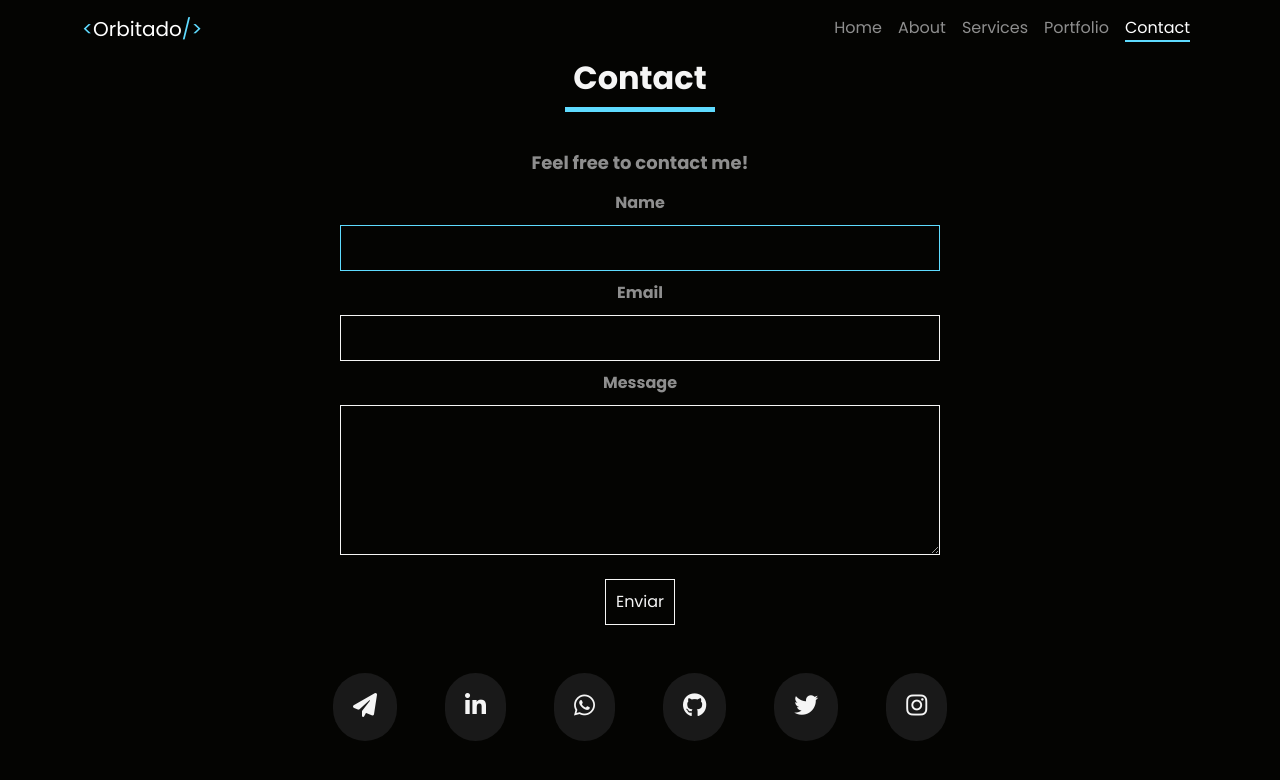
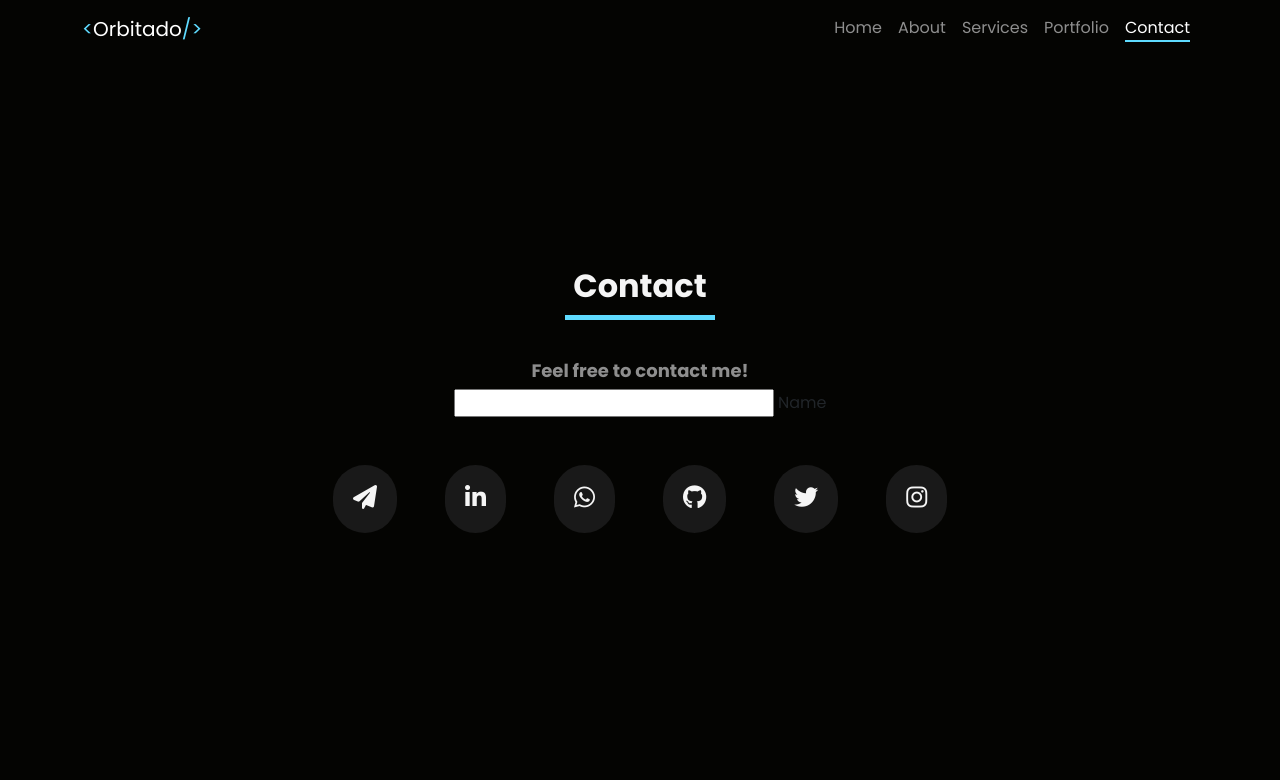
Before and after one commit to Orbitadoo/leonardo-newportfolio, a plain HTML site: page pages/contact.html in a window 1280 px wide. Drawn offline with nearby package versions, Linux system fonts and the light colour scheme.

Commit message:
first-label

```diff
--- a/pages/contact.html
+++ b/pages/contact.html
@@ -71,28 +71,17 @@
         </section>
         <!-- FORMULARIO DE CONTACTO -->
         <section id="form-contact" class="container">
-            <form action="varlidar.php" method="get" enctype="multipart/form-data">
-                <div class="d-flex flex-column justify-content-center align-items-center" id="form">
-                    <!-- NOMRBRE -->
-                    <div class="form-content d-flex flex-column flex-wrap justify-content-center">
-                        <label class="form__label" for="nombre">Name</label>
-                        <input class="form__input" id ="nombre" name="nombre" type="text" minlength="3" maxlength="50" required autofocus autocomplete="off">
-                    </div>
-                    <!-- MAIL -->
-                    <div class="form-content d-flex flex-column flex-wrap justify-content-center">
-                        <label class="form__label" for="mail">Email</label>
-                        <input class="form__input" id="mail" name="mail" type="email" required>
-                    </div>
-                    <!-- COMENTTARY -->
-                    <div class="form-content d-flex flex-column flex-wrap justify-content-center">
-                        <label class="form__label" for="comentario">Message</label>
-                        <textarea class="form__textarea" name="comentario" id="comentario"></textarea>
-                    </div>
-                    <!-- BUTTONS -->
-                    <div class="form-content mt-4" class="d-flex flex-column flex-wrap justify-content-center">
-                        <input id="enviar" type="submit" value="Enviar">
-                    </div>
+            <form class="form">
+                <!-- NOMBRE -->
+                <div class="form__name">
+                    <input id="lbl-name" type="text" required>
+                    <label for="lbl-name" class="lbl-name">
+                        <span class="text-name">
+                            Name
+                        </span>
+                    </label>
                 </div>
+                <!-- EMAIL -->
             </form>
         </section>
         <footer id="footer-contact" class="container-fluid d-flex align-items-center mt-5">
--- a/scss/_contact.scss
+++ b/scss/_contact.scss
@@ -11,91 +11,4 @@
         @include title;
     }
 
-    #form-contact {
-        #form {
-            .form-content {
-                & input[type] {
-                    color: map-get($color, "white" );
-                }
-
-                & textarea {
-                    color: map-get($color, "white" );
-                }
-
-                .form__label {
-                    font-family: $font;
-                    font-weight: bold;
-                    color: map-get($color, "secondary-text" );
-                    margin: 10px 0;
-                }
-                .form__input {
-                    padding: 10px;
-                    border: 1px solid map-get($color, "white");
-                    background-color: transparent;
-                    box-shadow: none;
-                    outline: none;
-
-                    transition: 200ms;
-
-                    &:focus {
-                        border: 1px solid map-get($color, "primary");
-                        box-shadow: none;
-                    }
-                }
-
-                .form__textarea {
-                    @extend .form__input;
-                    border-radius: 0;
-                    height: 150px;
-                }
-
-                #enviar {
-                    @extend .form__input;
-                    color: map-get($color, "white" );
-                    transition: 300ms;
-                    &:hover {
-                        background-color: map-get($color, "white");
-                        color: map-get($color, "black");
-                    }
-                }
-
-                width: 600px;
-                @include mv (768px) {
-                    width: 400px;
-                }
-                @include mv (576px) {
-                    width: 300px;
-                }
-                @include mv (360px) {
-                    width: auto;
-                }
-            }
-        }
-    }
-    #footer-contact {
-        #section-items {
-            .item {
-                padding: 20px;
-                border-radius: 3rem;
-                background-color: map-get($color, "background-cards");
-                transition: 200ms;
-                a {
-                 text-decoration: none;
-                 color: map-get($color, "white" );
-                 transition: 200ms;
-                 i {
-                    font-size: 1.5rem;
-                 }
-                }
-
-                &:hover {
-                    transform: scale(1.1);
-                    a {
-                        color: map-get($color, "primary" );
-                    }
-                }
-            }
-        }
 }
-
-}
```
